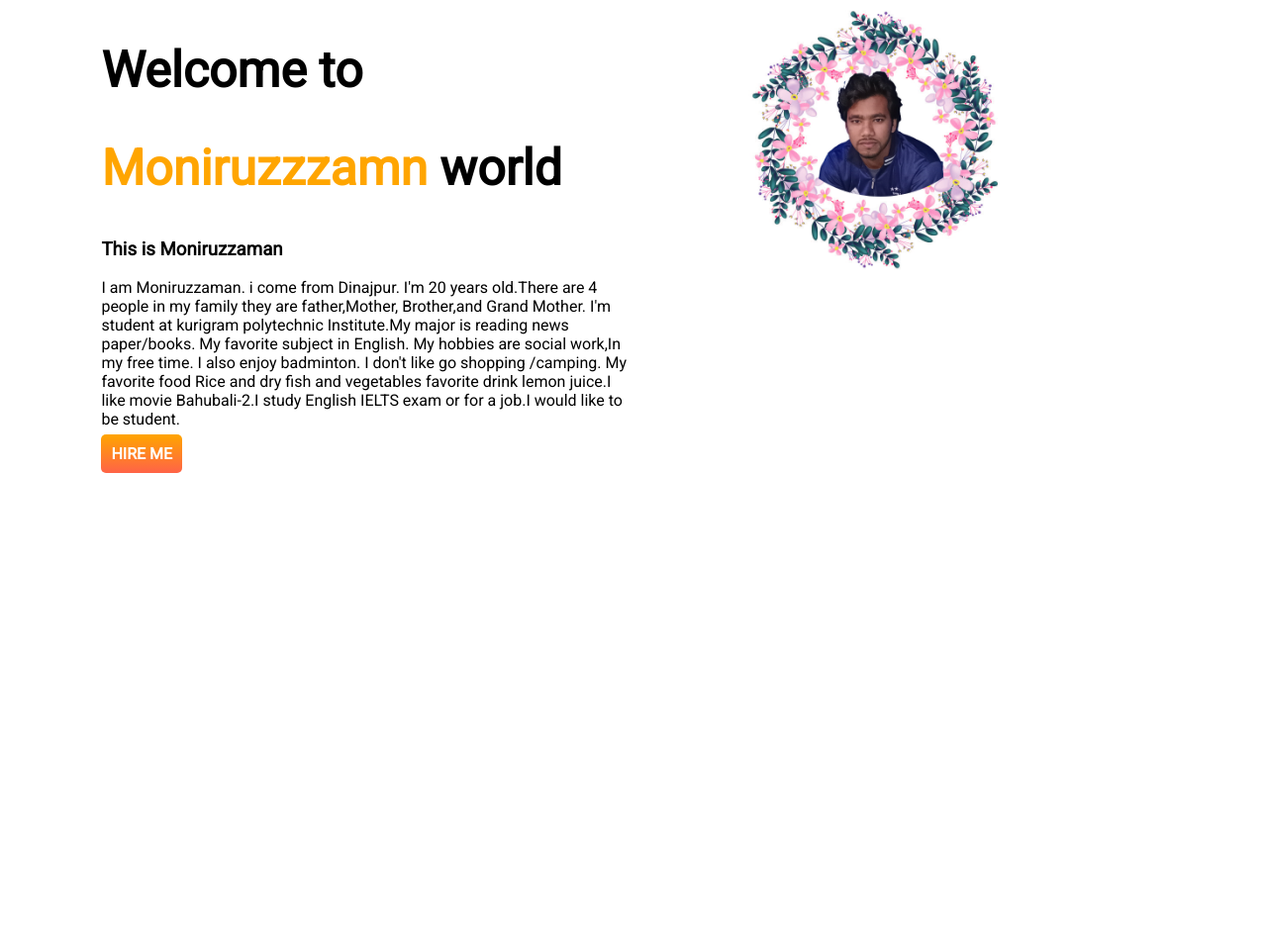
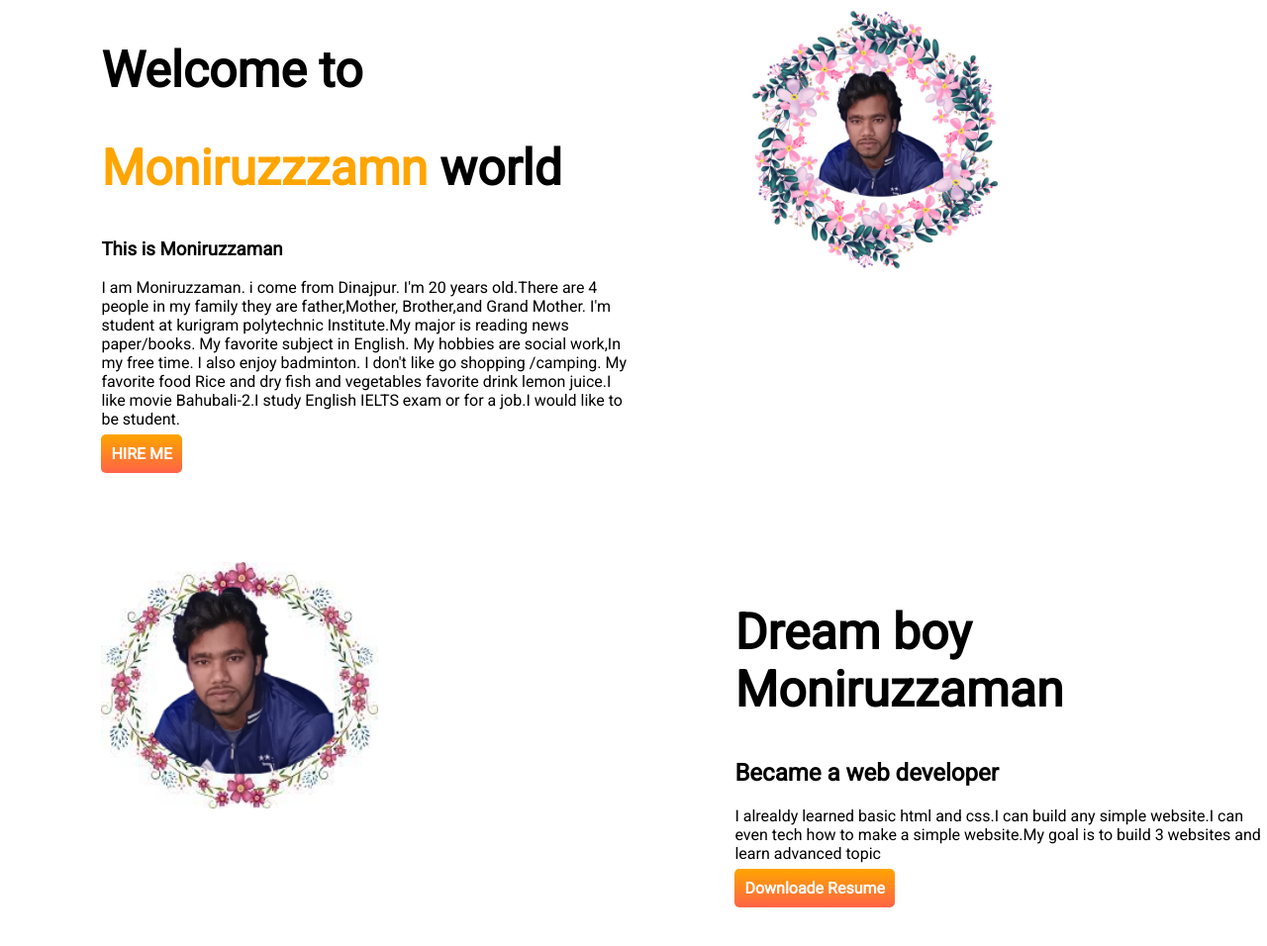
Before and after one commit to Moniruzzaman2002/developer-portfolio, a plain HTML site: page index.html in a window 1280 px wide. Shown: the whole page at 99% size. Before the commit the page ends 800 px from the top, so only its background shows below. Drawn offline with Linux system fonts and the light colour scheme.

Commit message:
Dream boy Moniruzzaman

```diff
--- a/index.html
+++ b/index.html
@@ -24,5 +24,19 @@
         </div>
   </section>
 
+  <section class="dream-big">
+    <div class="half-width">
+      <img src="images/flower2.png" alt="imagee">
+    </div>
+    <div class="half-width">
+      <h1>Dream boy Moniruzzaman</h1>
+      <h2>Became a web developer</h2>
+      <p> I alrealdy learned basic html and css.I can build any simple website.I can even tech how to make a simple website.My goal is to build 3 websites and learn advanced topic</p>
+
+        <a  class="link-button"  target="_blank" href="https://www.facebook.com/profile.php?id=100081272015593">Downloade Resume</a>
+    </div>
+
+  </section>
+
 </body>
 </html>
--- a/style.css
+++ b/style.css
@@ -11,6 +11,7 @@ h1{
 }
 section{
     display: flex;
+    margin-bottom: 100px;
 }
 .half-width{
     width: 50%;
```
Also changed, not shown: images/flower2.png (added).
